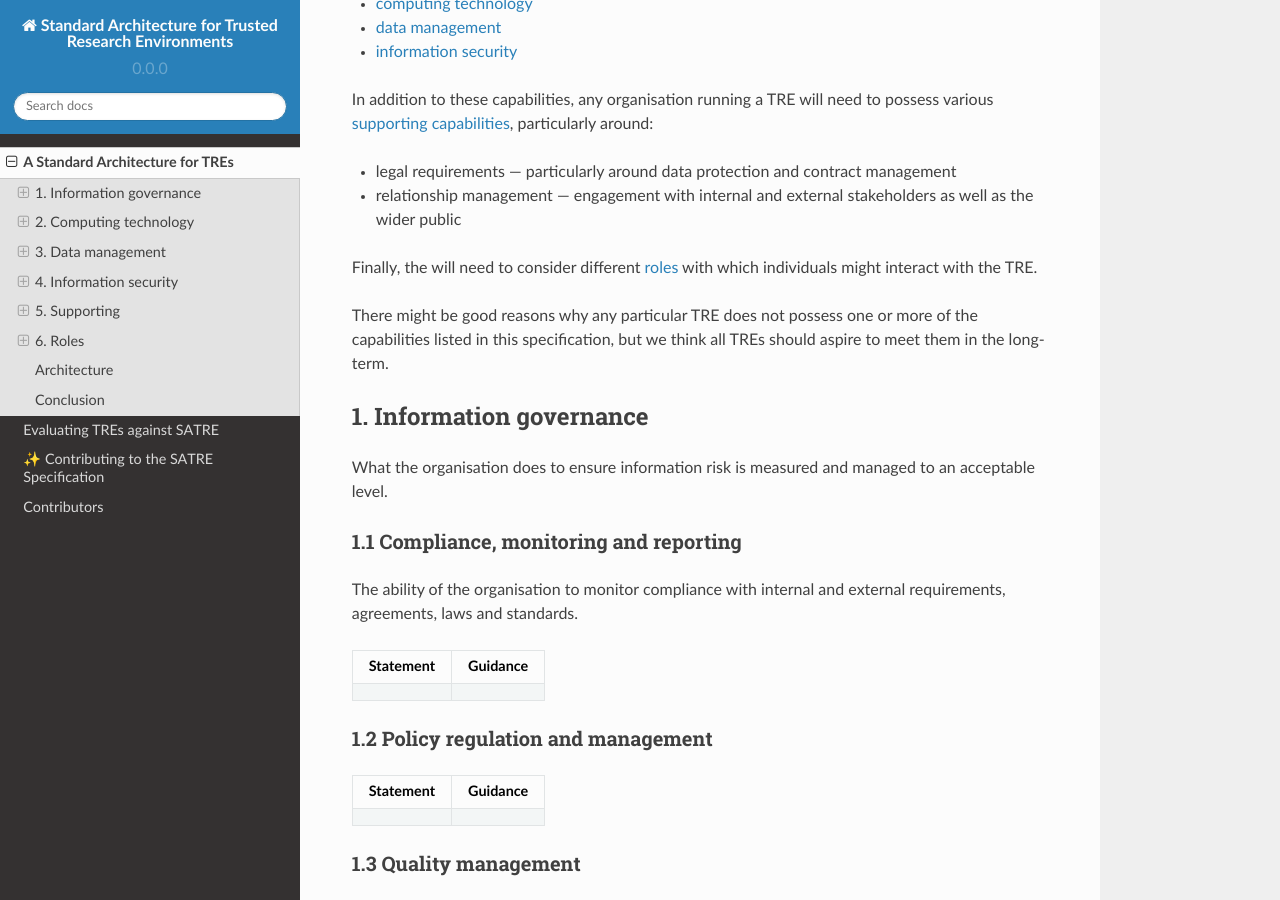
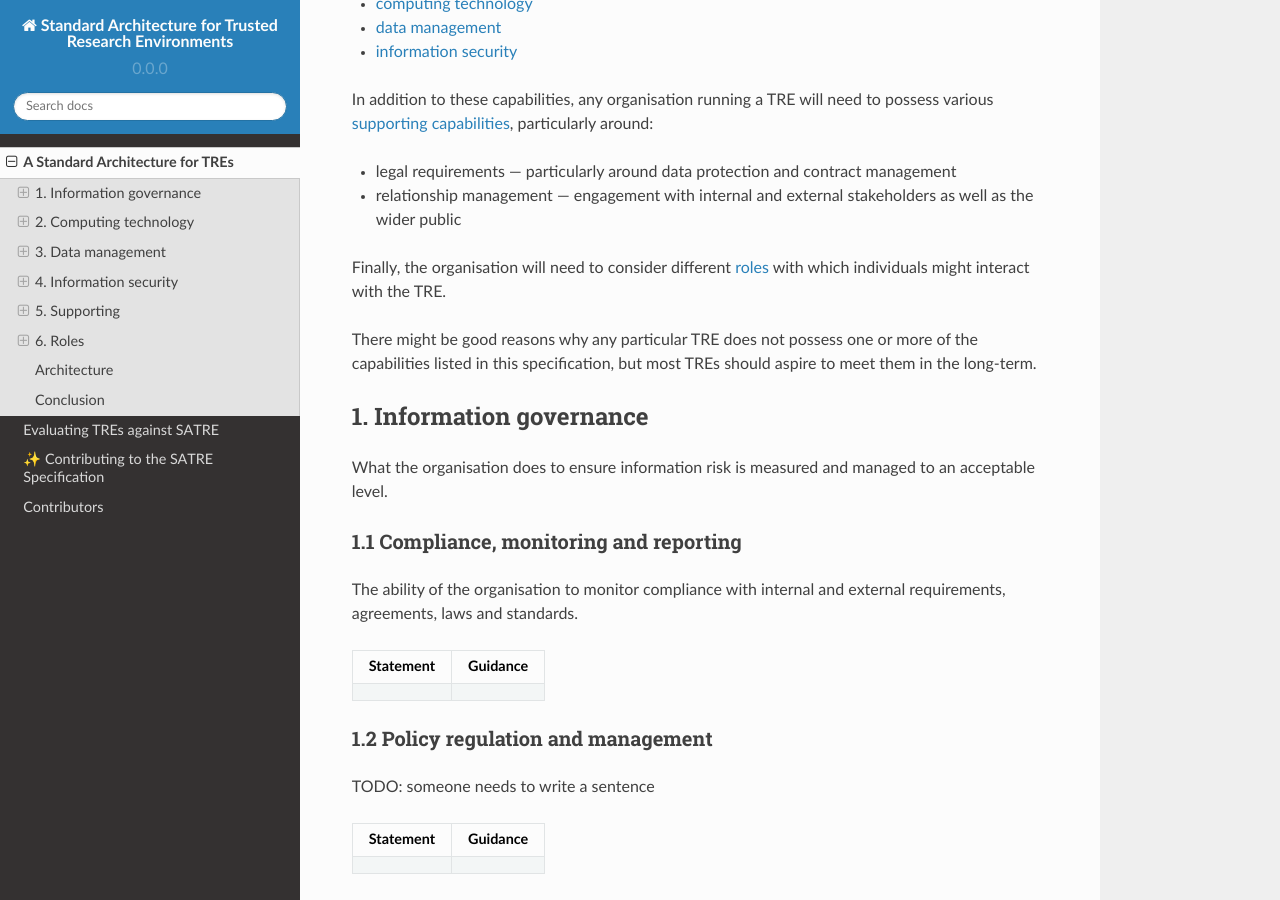
Before and after one commit to sa-tre/satre-specification, a Sphinx documentation site: the page built from docs/source/standard.md, in a window 1280 px wide and 900 px high, scrolled down 576 px. Built offline with Sphinx 7.4.7 and the Read the Docs theme 2.0.0, drawn with Linux system fonts in a browser that asks for light colours; some of the changed text lies outside the part shown.

Commit message:
:memo: Apply phrasing suggestions from @manics
Co-authored-by: Simon Li <orpheus+devel@gmail.com>

```diff
--- a/docs/source/standard.md
+++ b/docs/source/standard.md
@@ -25,9 +25,9 @@ In addition to these capabilities, any organisation running a TRE will need to p
 - legal requirements — particularly around data protection and contract management
 - relationship management — engagement with internal and external stakeholders as well as the wider public
 
-Finally, the will need to consider different {ref}`roles <standard_capability_roles>` with which individuals might interact with the TRE.
+Finally, the organisation will need to consider different {ref}`roles <standard_capability_roles>` with which individuals might interact with the TRE.
 
-There might be good reasons why any particular TRE does not possess one or more of the capabilities listed in this specification, but we think all TREs should aspire to meet them in the long-term.
+There might be good reasons why any particular TRE does not possess one or more of the capabilities listed in this specification, but most TREs should aspire to meet them in the long-term.
 
 <!-- List of capabilities. Each of these hould be described in prose and accompanied by a short requirements table of "Statement" and "Guidance" for each requirement. -->
 
@@ -46,6 +46,8 @@ The ability of the organisation to monitor compliance with internal and external
 |           |          |
 
 ### 1.2 Policy regulation and management
+
+TODO: someone needs to write a sentence
 
 | Statement | Guidance |
 | --------- | -------- |
```
Also changed, not shown: other parts of docs/source/standard.md (+2 -2 lines).
